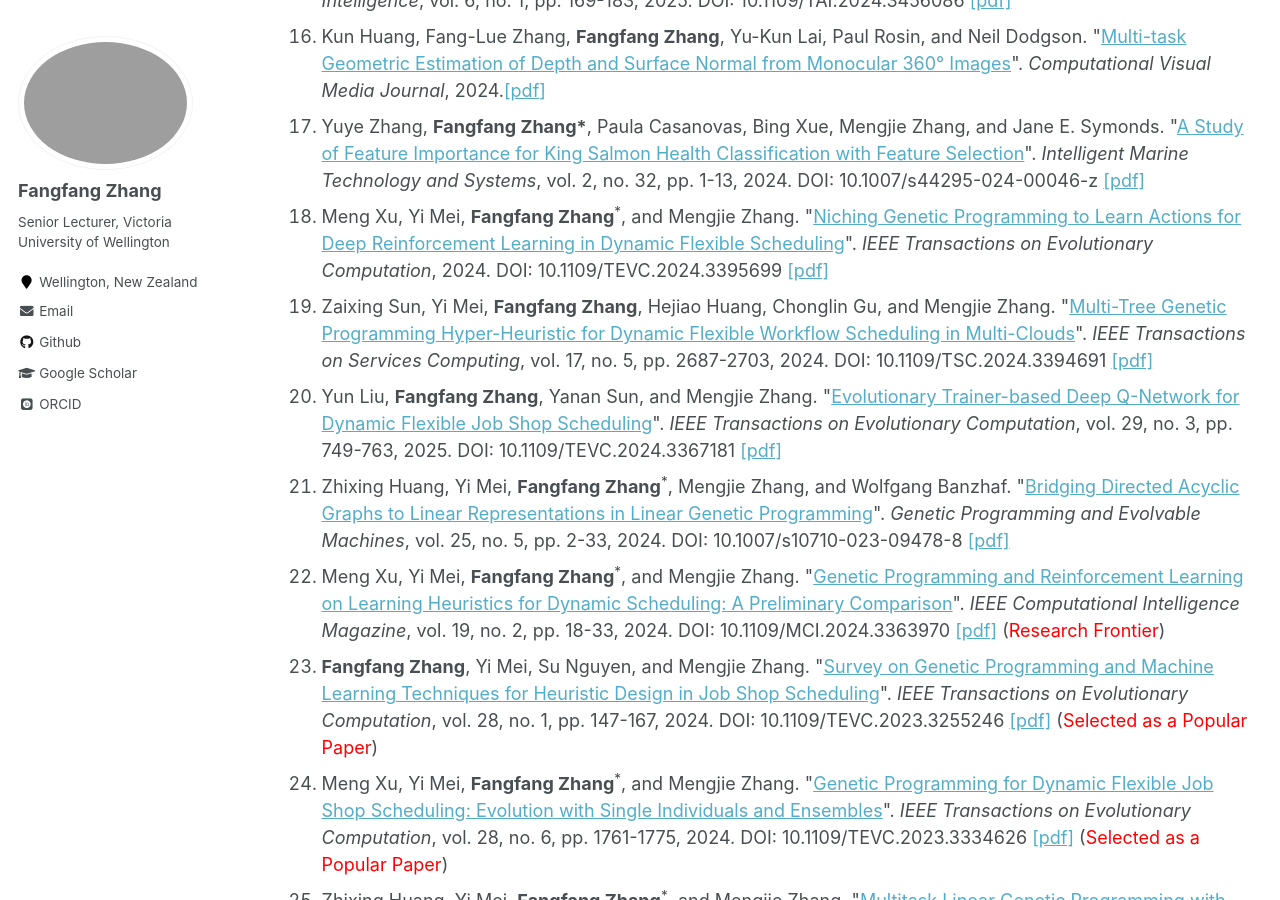
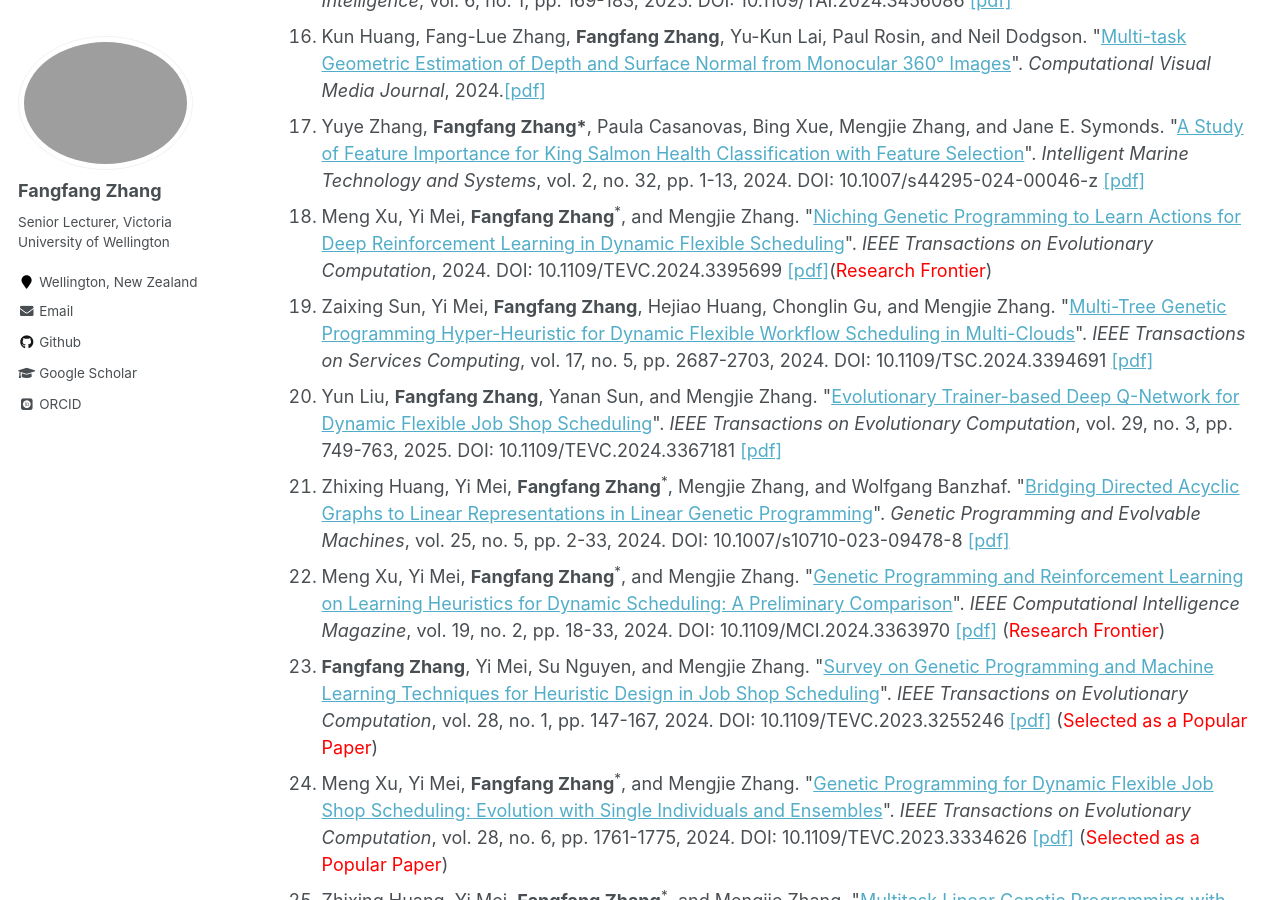
Before and after one commit to fangfang-zhang/fangfang-zhang.github.io, a Jekyll site: the page built from _pages/publications.md, in a window 1280 px wide and 900 px high, scrolled down 1745 px. Built offline with Jekyll 4.4.1, drawn with Linux system fonts in a browser that asks for light colours; some web fonts are replaced.

Commit message:
Research Frontier

```diff
--- a/_pages/publications.md
+++ b/_pages/publications.md
@@ -28,7 +28,7 @@ author_profile: true
 <li><b>Fangfang Zhang</b>, Gaofeng Shi, Yi Mei, and Mengjie Zhang. "<a target="_blank" href="https://ieeexplore.ieee.org/abstract/document/10669769">Multiobjective Dynamic Flexible Job Shop Scheduling with Biased Objectives via Multitask Genetic Programming</a>". <i>IEEE Transactions on Artificial Intelligence</i>, vol. 6, no. 1, pp. 169-183, 2025. DOI: 10.1109/TAI.2024.3456086 <a target="_blank" href="https://github.com/fangfang-zhang/fangfang-zhang.github.io/blob/main/files/2024-MODFJSS_with_Biased_Objectives_via_MGP.pdf">[pdf]</a></li>
 <li>Kun Huang, Fang-Lue Zhang, <b>Fangfang Zhang</b>, Yu-Kun Lai, Paul Rosin, and Neil Dodgson. "<a target="_blank" href="https://orca.cardiff.ac.uk/id/eprint/174573/">Multi-task Geometric Estimation of Depth and Surface Normal from Monocular 360° Images</a>". <i>Computational Visual Media Journal</i>, 2024.<a target="_blank" href="https://github.com/fangfang-zhang/fangfang-zhang.github.io/blob/main/files/2025-Mutltask360DepthNormal-CVMJ.pdf">[pdf]</a></li>
 <li>Yuye Zhang, <b>Fangfang Zhang*</b>, Paula Casanovas, Bing Xue, Mengjie Zhang, and Jane E. Symonds. "<a target="_blank" href="https://link.springer.com/article/10.1007/s44295-024-00046-z?utm_source=rct_congratemailt&utm_medium=email&utm_campaign=oa_20241107&utm_content=10.1007%2Fs44295-024-00046-z">A Study of Feature Importance for King Salmon Health Classification with Feature Selection</a>". <i>Intelligent Marine Technology and Systems</i>, vol. 2, no. 32, pp. 1-13, 2024. DOI: 10.1007/s44295-024-00046-z <a target="_blank" href="https://github.com/fangfang-zhang/fangfang-zhang.github.io/blob/main/files/2024-IMTS.pdf">[pdf]</a></li>
-<li>Meng Xu, Yi Mei, <b>Fangfang Zhang</b><sup>*</sup>, and Mengjie Zhang. "<a target="_blank" href="https://ieeexplore.ieee.org/document/10517279">Niching Genetic Programming to Learn Actions for Deep Reinforcement Learning in Dynamic Flexible Scheduling</a>". <i>IEEE Transactions on Evolutionary Computation</i>, 2024. DOI: 10.1109/TEVC.2024.3395699 <a target="_blank" href="https://github.com/fangfang-zhang/fangfang-zhang.github.io/blob/main/files/%5B2024%5D%20NGP-DFJSS.pdf">[pdf]</a></li>
+<li>Meng Xu, Yi Mei, <b>Fangfang Zhang</b><sup>*</sup>, and Mengjie Zhang. "<a target="_blank" href="https://ieeexplore.ieee.org/document/10517279">Niching Genetic Programming to Learn Actions for Deep Reinforcement Learning in Dynamic Flexible Scheduling</a>". <i>IEEE Transactions on Evolutionary Computation</i>, 2024. DOI: 10.1109/TEVC.2024.3395699 <a target="_blank" href="https://github.com/fangfang-zhang/fangfang-zhang.github.io/blob/main/files/%5B2024%5D%20NGP-DFJSS.pdf">[pdf]</a>(<span style="color: #FF0000">Research Frontier</span>)</li>
 <li>Zaixing Sun, Yi Mei, <b>Fangfang Zhang</b>, Hejiao Huang, Chonglin Gu, and Mengjie Zhang. "<a target="_blank" href="https://ieeexplore.ieee.org/abstract/document/10509784">Multi-Tree Genetic Programming Hyper-Heuristic for Dynamic Flexible Workflow Scheduling in Multi-Clouds</a>". <i>IEEE Transactions on Services Computing</i>, vol. 17, no. 5, pp. 2687-2703, 2024. DOI: 10.1109/TSC.2024.3394691 <a target="_blank" href="https://github.com/fangfang-zhang/fangfang-zhang.github.io/blob/main/files/%5B2024%5D%20MTGP-Multi-Clouds.pdf">[pdf]</a></li>
 <li>Yun Liu, <b>Fangfang Zhang</b>, Yanan Sun, and Mengjie Zhang. "<a target="_blank" href="https://ieeexplore.ieee.org/document/10439992">Evolutionary Trainer-based Deep Q-Network for Dynamic Flexible Job Shop Scheduling</a>". <i>IEEE Transactions on Evolutionary Computation</i>, vol. 29, no. 3, pp. 749-763, 2025.  DOI: 10.1109/TEVC.2024.3367181 <a target="_blank" href="https://github.com/fangfang-zhang/fangfang-zhang.github.io/blob/main/files/2024-Evolutionary_Trainer-Based_Deep_Q-Network_for_DFJSS.pdf">[pdf]</a></li>
 <li>Zhixing Huang, Yi Mei, <b>Fangfang Zhang</b><sup>*</sup>, Mengjie Zhang, and Wolfgang Banzhaf. "<a target="_blank" href="https://link.springer.com/article/10.1007/s10710-023-09478-8">Bridging Directed Acyclic Graphs to Linear Representations in Linear Genetic Programming</a>". <i>Genetic Programming and Evolvable Machines</i>, vol. 25, no. 5, pp. 2-33, 2024. DOI: 10.1007/s10710-023-09478-8 <a target="_blank" href="https://github.com/fangfang-zhang/fangfang-zhang.github.io/blob/main/files/%5B2023%5D%20Bridging%20directed%20acyclic%20graphs%20to%20linear%20representations%20in%20LGP.pdf">[pdf]</a></li>
```
Also changed, not shown: 1 other file.
